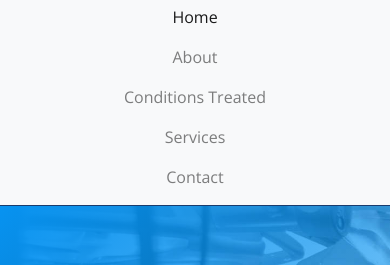
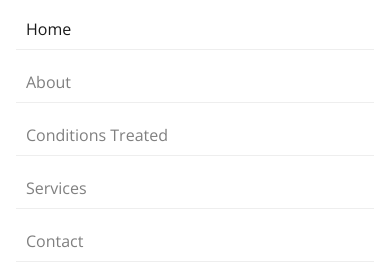
Before and after one commit to wendyconditions/mulhollandmd, a plain HTML site: page index.html in a window 390 px wide. Both pictures are taken after a click on the button "Toggle navigation". Shown: the part 51-316 px from the top of the page. Drawn offline with nearby package versions, Linux system fonts and the light colour scheme; animation ran at ten frames a second.

Commit message:
Nav changes and hamburger style

```diff
--- a/index.html
+++ b/index.html
@@ -16,7 +16,7 @@
 
 <body>
     <header>
-        <nav class="navbar navbar-expand-lg navbar-light bg-light">
+        <nav class="navbar navbar-expand-lg navbar-light">
             <a class="navbar-brand" href="#">Celene Mulholland, MD</a>
             <button class="navbar-toggler" type="button" data-toggle="collapse" data-target="#navbarText"
                 aria-controls="navbarText" aria-expanded="false" aria-label="Toggle navigation">
--- a/style.css
+++ b/style.css
@@ -101,18 +101,23 @@ p {
     font-weight: 100;
 }
 
-.navbar-light .navbar-nav .nav-link {
-    text-align: center;
+/* Navigation CSS - Hamburger style*/
+.navbar-light .navbar-toggler {
+    box-shadow: 0 4px 8px 0 rgba(0, 0, 0, 0.2);
+}
+
+.navbar-light .navbar-toggler:hover {
+    box-shadow: 0 4px 8px 0 rgba(0, 0, 0, 0.2);
+}
+
+.navbar-light .navbar-toggler:active {
+    box-shadow: none;
 }
 
 .navbar-toggler:focus, .navbar-toggler:active {
     outline: none;
     box-shadow: none;
 }
-
-/* .navbar-toggler:focus {
-    background-color:green;
-} */
 
 @media screen and (max-width: 768px) {
     #wm-header-main {
@@ -130,6 +135,21 @@ p {
         font-size: 1.2em;
         line-height: 1.7em;
     }
+
+    /* Navigation CSS */
+    .navbar-light .navbar-nav .nav-link {
+        border-top: 1px solid #eeeeee;
+        padding-left:10px;
+    }
+
+    .navbar-light .navbar-nav .nav-link:first-child {
+        border-top: none;
+        padding-top: 20px;
+    }
+
+    .navbar-light .navbar-nav .nav-link:last-child {
+        border-bottom: 1px solid #eeeeee;
+    }
 }
 
 @media screen and (max-width: 922px) {
@@ -137,4 +157,12 @@ p {
         min-height: 100vh;
         background-size: cover;
     }
+
+    .navbar-light .navbar-nav .nav-link {
+        border-top: 1px solid #eeeeee;
+        padding-left:10px;
+    }
+    .navbar-light .navbar-nav .nav-link:last-child {
+        border-bottom: 1px solid #eeeeee;
+    }
 }
```
